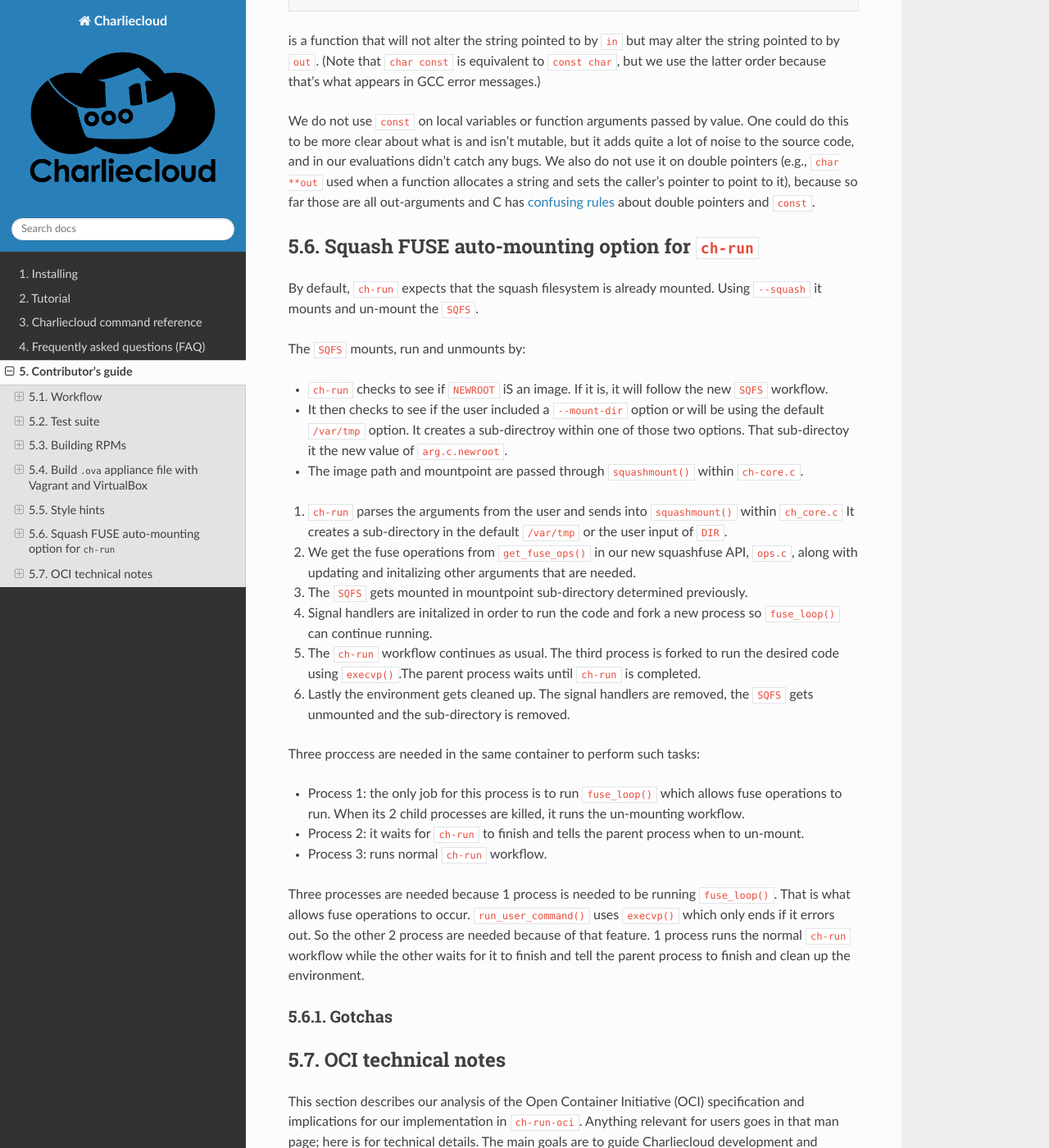
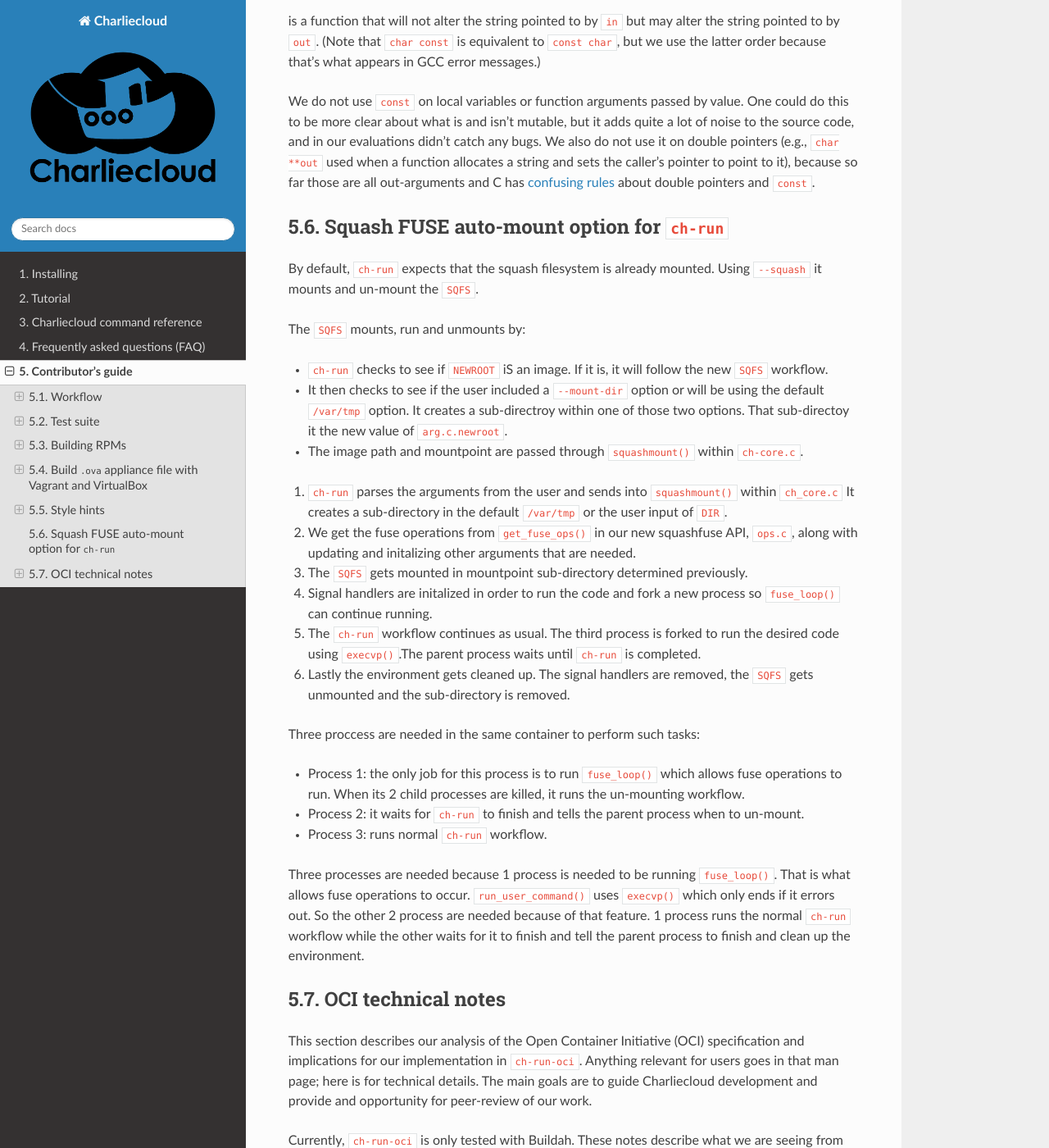
Before and after one commit to hpc/charliecloud, a Sphinx documentation site: the page built from doc/dev.rst, in a window 1280 px wide and 1400 px high, scrolled down 16661 px. Shown: the whole window at 82% size. Built offline with Sphinx 7.4.7 and the Read the Docs theme 2.0.0, drawn with Linux system fonts in a browser that asks for light colours; some of the changed lines change nothing that is shown; some of the changed text lies outside the part shown.

Commit message:
reformat

```diff
--- a/doc/dev.rst
+++ b/doc/dev.rst
@@ -848,11 +848,11 @@
 `confusing rules <http://c-faq.com/ansi/constmismatch.html>`_ about double
 pointers and :code:`const`.
 
-Squash FUSE auto-mounting option for :code:`ch-run`
-==================================================
+Squash FUSE auto-mount option for :code:`ch-run`
+===============================================
 
-Description
-~~~~~~~~~~~
+Squash FUSE Auto-mounted option for :code:`ch-run`
+~~~~~~~~~~~~~~~~~~~~~~~~~~~~~~~~~~~~~~~~~~~~~~~~~
 By default, :code:`ch-run` expects that the squash filesystem is already
 mounted. Using :code:`--squash` it mounts and un-mount the :code:`SQFS`.
 
@@ -885,8 +885,8 @@
 6. Lastly the environment gets cleaned up. The signal handlers are removed, the :code:`SQFS`
    gets unmounted and the sub-directory is removed.
 
-Multiple processes in the same container
-~~~~~~~~~~~~~~~~~~~~~~~~~~~~~~~~~~~~~~~~
+Multiple processes in the same container with squash auto-mounting option
+~~~~~~~~~~~~~~~~~~~~~~~~~~~~~~~~~~~~~~~~~~~~~~~~~~~~~~~~~~~~~~~~~~~~~~~~
 Three proccess are needed in the same container to perform such tasks:
 
 * Process 1: the only job for this process is to run :code:`fuse_loop()` which allows
@@ -899,9 +899,6 @@
 it errors out. So the other 2 process are needed because of that feature. 1 process runs the normal
 :code:`ch-run` workflow while the other waits for it to finish and tell the parent process to finish and
 clean up the environment.
-
-Gotchas
--------
 
 
 OCI technical notes
```
